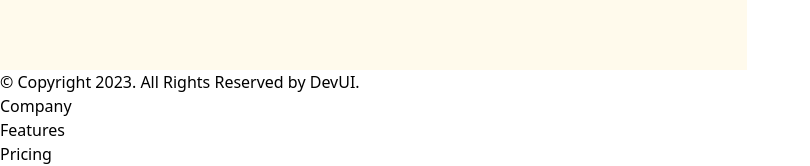
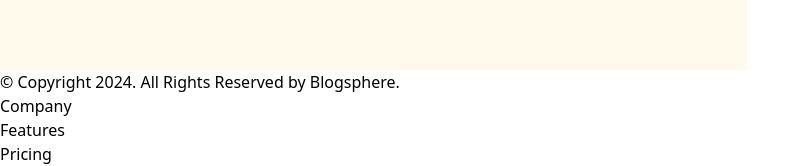
Before and after one commit to pavansingh888/BlogSphere-project, a React (Vite) app: page / in a window 1280 px wide. Shown: the part 1574-1740 px from the top of the page, without its empty margins (0-810 px from the left). Built offline with nearby package versions, Linux system fonts and the light colour scheme; no server answers.

Commit message:
footer date

```diff
--- a/src/components/Footer/Footer.jsx
+++ b/src/components/Footer/Footer.jsx
@@ -14,7 +14,7 @@
           </div>
           <div>
             <p className="text-sm text-blue-600">
-              &copy; Copyright 2023. All Rights Reserved by DevUI.
+              &copy; Copyright {new Date().getFullYear()}. All Rights Reserved by Blogsphere.
             </p>
           </div>
         </div>
```
